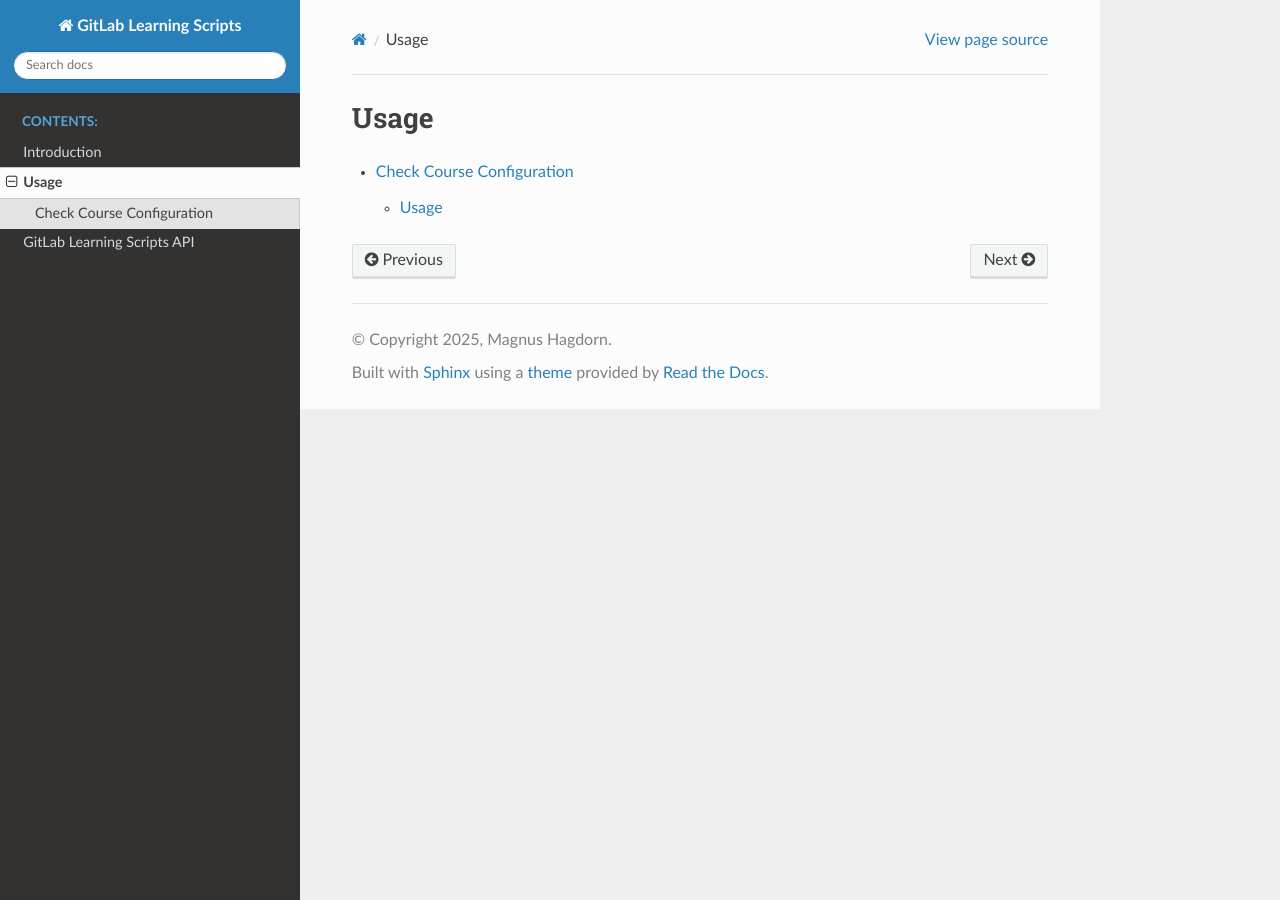
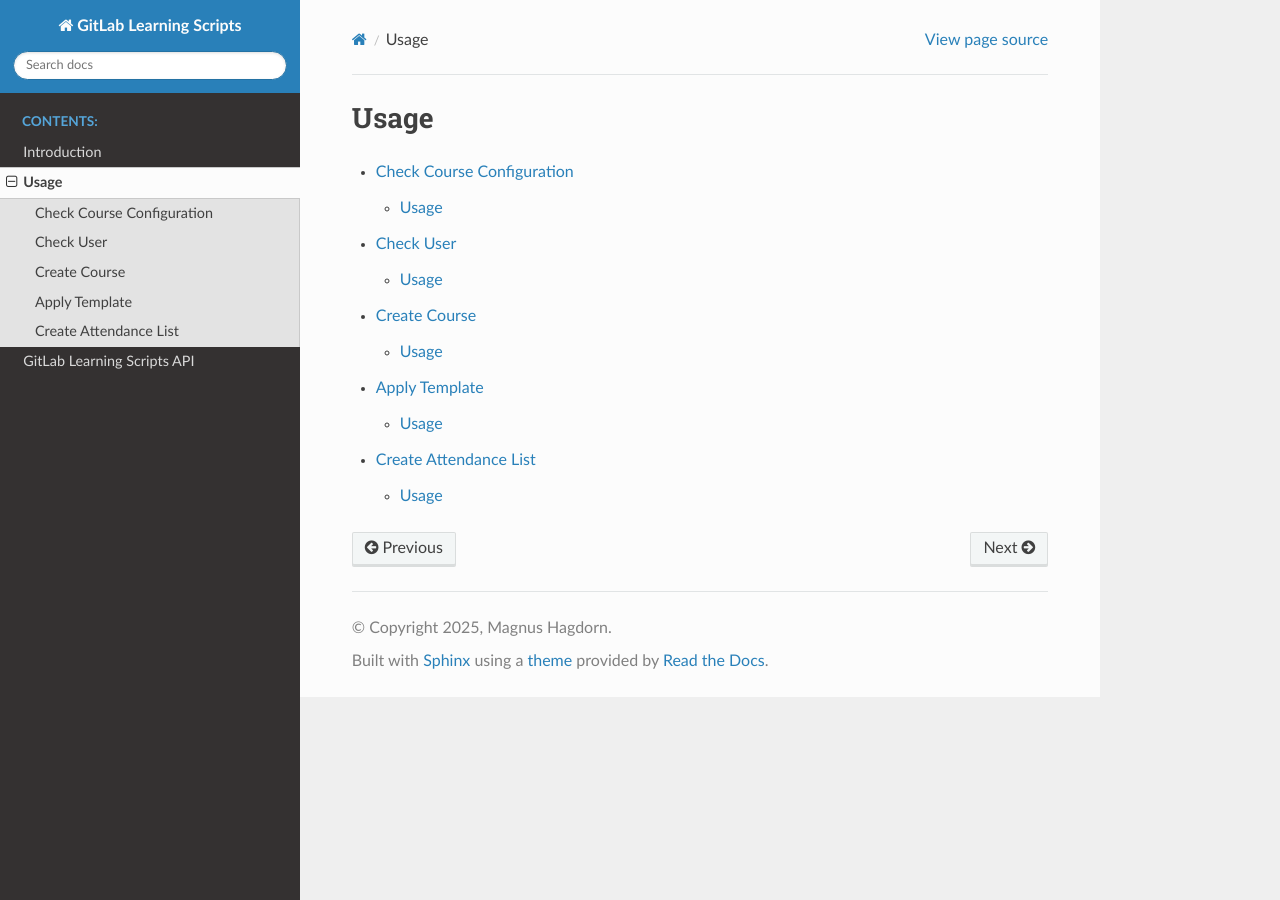
Before and after one commit to mhagdorn/gitlab-learning-scripts, a Sphinx documentation site: the page built from docs/usage.rst, in a window 1280 px wide. Built offline with Sphinx 7.4.7 and the Read the Docs theme 3.1.0, drawn with Linux system fonts in a browser that asks for light colours.

Commit message:
move CLI to separate functions and create stub docs

```diff
--- /dev/null
+++ b/docs/glc_apply_template.rst
@@ -0,0 +1,11 @@
+Apply Template
+--------------
+
+
+
+Usage
+^^^^^
+
+.. argparse::
+   :ref: gitlab_course.apply_template.arg_parser
+   :prog: glc_apply_template
--- /dev/null
+++ b/docs/glc_check_users.rst
@@ -0,0 +1,11 @@
+Check User
+----------
+
+
+
+Usage
+^^^^^
+
+.. argparse::
+   :ref: gitlab_course.checkaccounts.arg_parser
+   :prog: glc_check_users
--- /dev/null
+++ b/docs/glc_create_attendance.rst
@@ -0,0 +1,11 @@
+Create Attendance List
+----------------------
+
+
+
+Usage
+^^^^^
+
+.. argparse::
+   :ref: gitlab_course.createattendance.arg_parser
+   :prog: glc_create_attendance
--- /dev/null
+++ b/docs/glc_create_course.rst
@@ -0,0 +1,11 @@
+Create Course
+-------------
+
+
+
+Usage
+^^^^^
+
+.. argparse::
+   :ref: gitlab_course.createcourse.arg_parser
+   :prog: glc_create_course
--- a/docs/usage.rst
+++ b/docs/usage.rst
@@ -7,3 +7,7 @@ Usage
    :maxdepth: 2
 
    glc_check_course
+   glc_check_users
+   glc_create_course
+   glc_apply_template
+   glc_create_attendance
```
Also changed, not shown: 4 other files.
